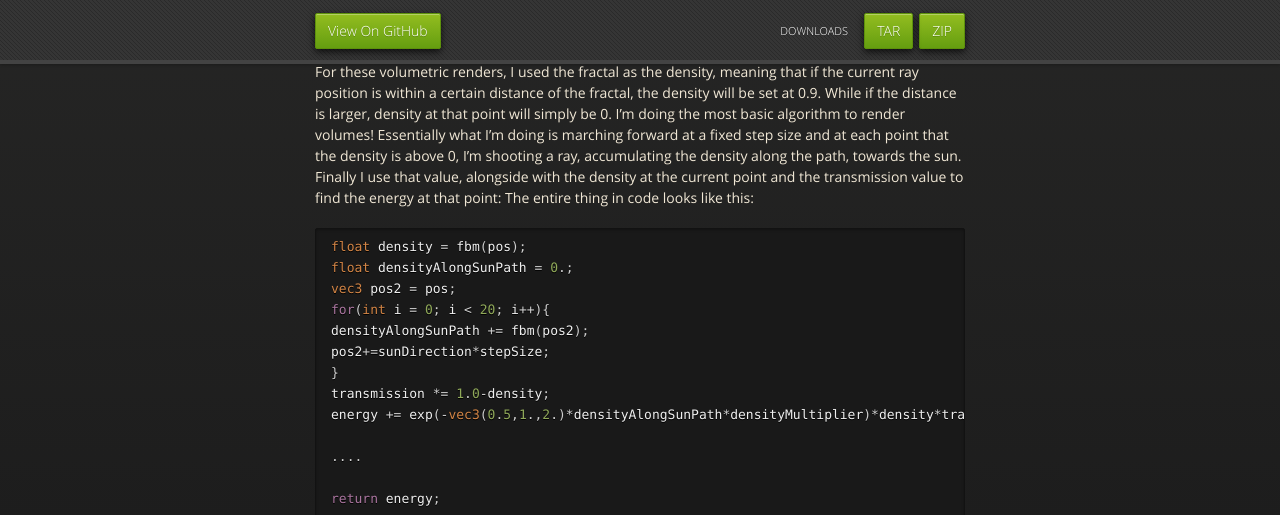
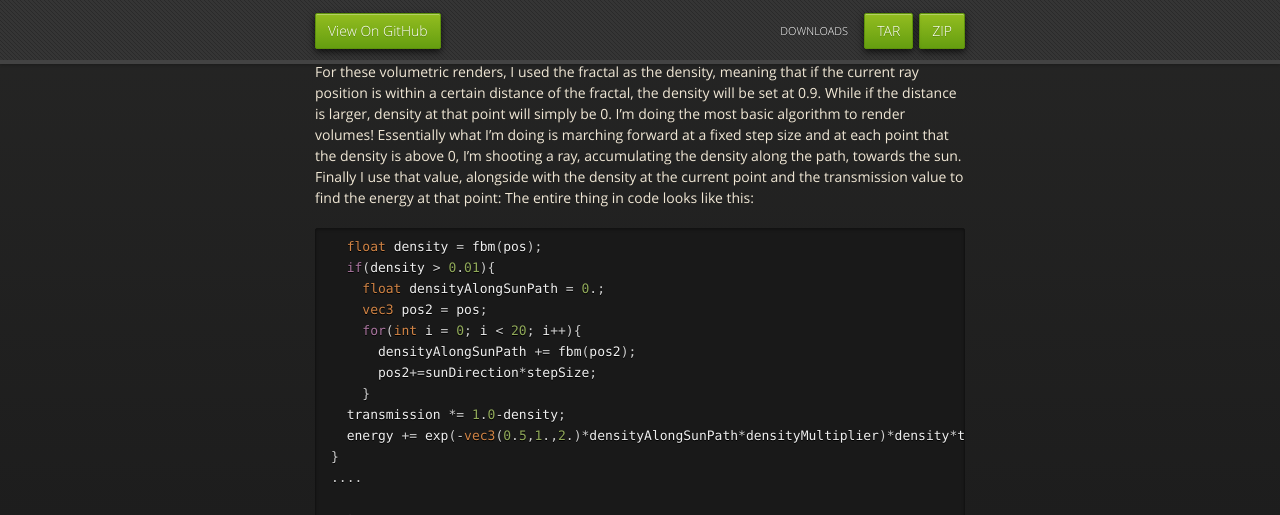
Before and after one commit to NamelessCoding/NamelessCoding.github.io, a Jekyll site: the page built from another-page2.md, in a window 1280 px wide and 900 px high, scrolled down 314 px, cut to the strip 0-515 px from the top of the window. Built offline with Jekyll 4.4.1, drawn with Linux system fonts in a browser that asks for light colours; our own code applies the rules of GitHub Pages for plain Markdown files.

Commit message:
Update another-page2.md

````diff
--- a/another-page2.md
+++ b/another-page2.md
@@ -8,16 +8,17 @@ Essentially what I'm doing is marching forward at a fixed step size and at each
 The entire thing in code looks like this:
 
 ```glsl
-float density = fbm(pos);
-float densityAlongSunPath = 0.;
-vec3 pos2 = pos;
-for(int i = 0; i < 20; i++){
-densityAlongSunPath += fbm(pos2);
-pos2+=sunDirection*stepSize;
+  float density = fbm(pos);
+  if(density > 0.01){
+    float densityAlongSunPath = 0.;
+    vec3 pos2 = pos;
+    for(int i = 0; i < 20; i++){
+      densityAlongSunPath += fbm(pos2);
+      pos2+=sunDirection*stepSize;
+    }
+  transmission *= 1.0-density;
+  energy += exp(-vec3(0.5,1.,2.)*densityAlongSunPath*densityMultiplier)*density*transmission;
 }
-transmission *= 1.0-density;
-energy += exp(-vec3(0.5,1.,2.)*densityAlongSunPath*densityMultiplier)*density*transmission;
-
 ....
 
 return energy;
````
